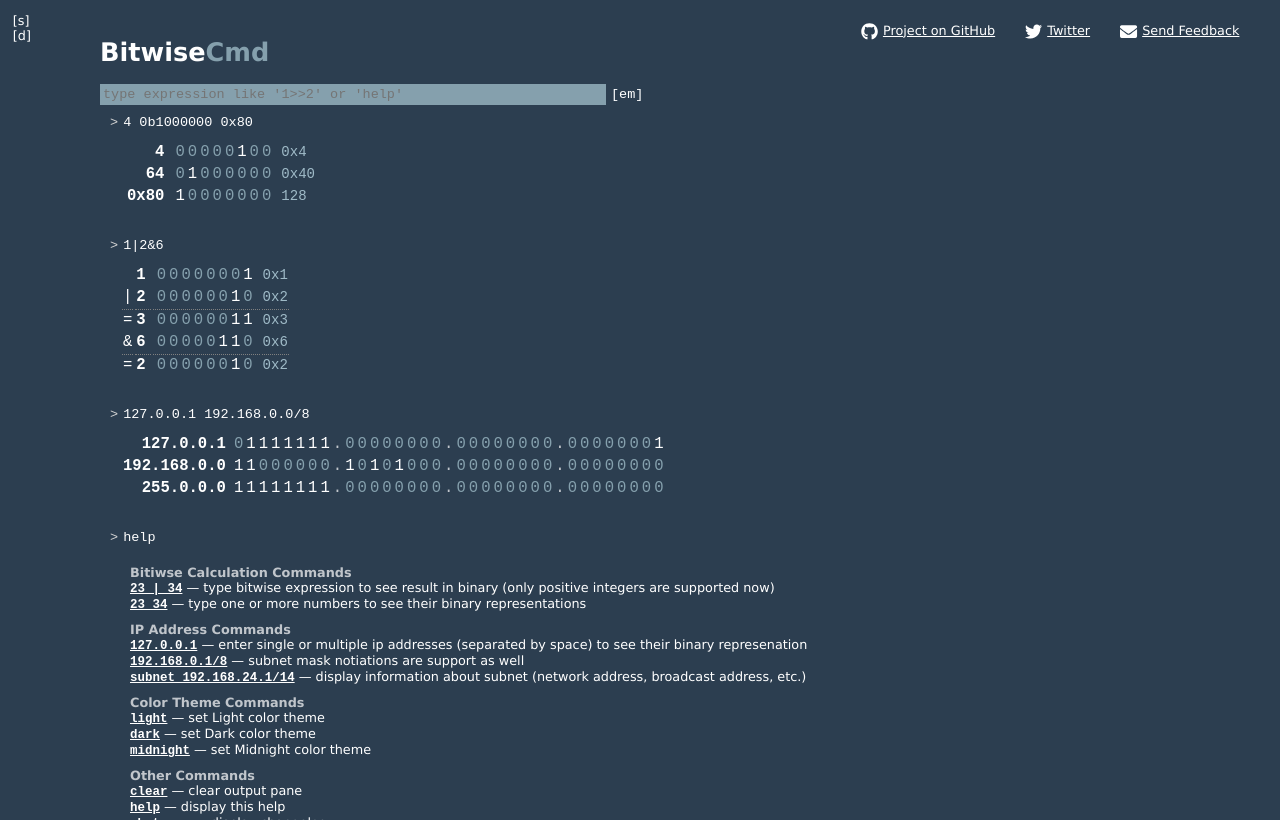
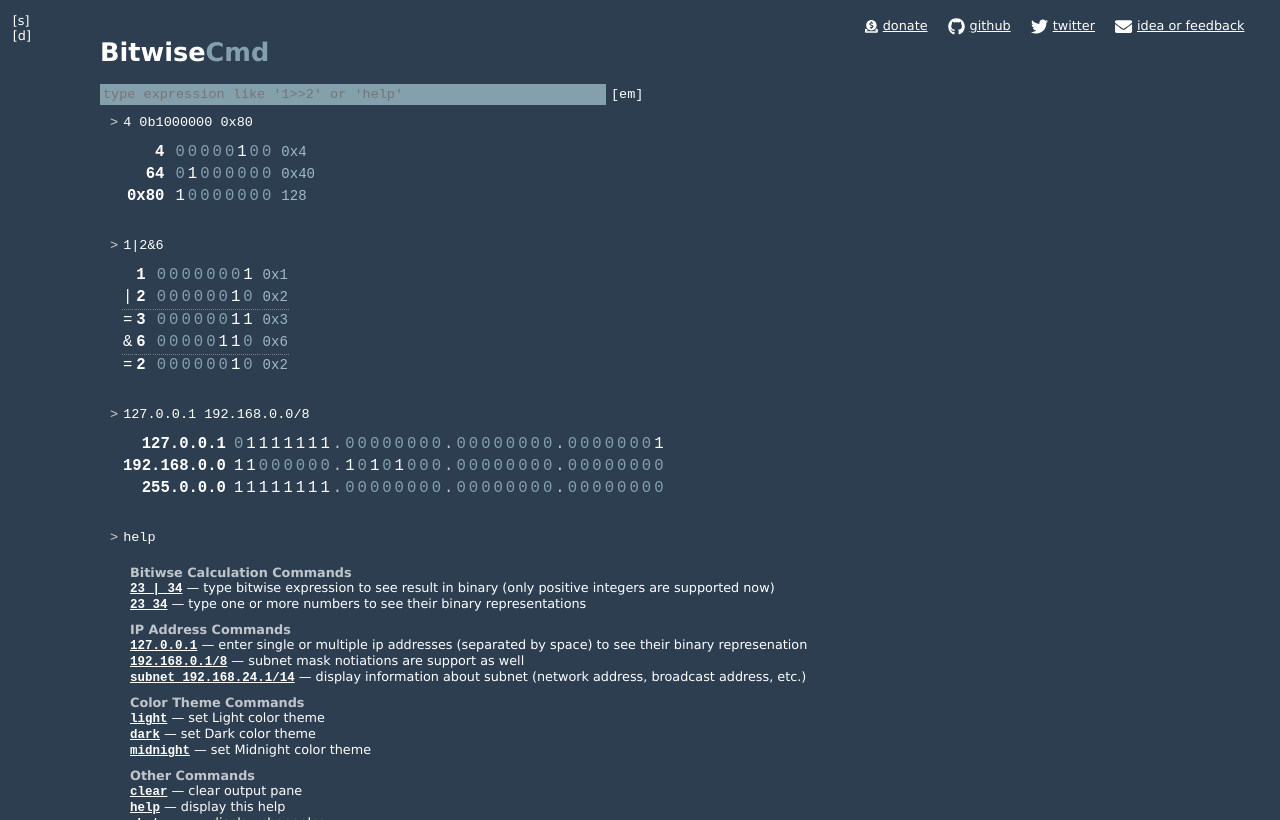
Before and after one commit to BorysLevytskyi/BitwiseCmd, a React (Create React App) app: page / in a window 1280 px wide. Built offline with nearby package versions, Linux system fonts and the light colour scheme.

Commit message:
Add donation button

```diff
--- a/public/analytics.js
+++ b/public/analytics.js
@@ -9,12 +9,12 @@
 
     if(disableAnalytics) {
         localStorage.setItem(key, "false");
-        console.log('Analytics tracking disabled.');
+        console.log('Analytics tracking disabled by local storage.');
         return;
     }
 
     if(window.location.host !== 'bitwisecmd.com' && !SEND_ANALYTICS_FOR_NON_PROD) {
-        console.log("Analytics not tracked. Non-prod host")
+        console.log("Analytics not tracked. Non-prod host. SEND_ANALYTICS_FOR_NON_PROD="+SEND_ANALYTICS_FOR_NON_PROD);
         return;
     }
 
--- a/src/core/components/CommandLink.tsx
+++ b/src/core/components/CommandLink.tsx
@@ -1,13 +1,22 @@
+import { IconDefinition } from '@fortawesome/fontawesome-svg-core';
+import { FontAwesomeIcon } from '@fortawesome/react-fontawesome';
 import React from 'react';
 import cmd from '../../shell/cmd';
 
 type CommandLinkProps = {
     command?:string;
     text:string;
+    icon?: IconDefinition
 }
 
-function CommandLink(props: CommandLinkProps) {
-    return <a href="javascript:void(0)" onClick={e => cmd.execute(props.command || props.text)}>{props.text}</a>
+function CommandLink({icon, command, text}: CommandLinkProps) {
+
+    const onClick = () => cmd.execute(command || text);
+
+    if(icon != null)
+        return <a href="javascript:void(0)" onClick={onClick}><FontAwesomeIcon icon={icon} className="icon" />{text}</a>;
+
+    return <a href="javascript:void(0)" onClick={onClick}>{text}</a>;
 }
 
 export default CommandLink;
--- a/src/shell/AppState.ts
+++ b/src/shell/AppState.ts
@@ -8,6 +8,7 @@ export type PersistedAppData = {
     version: number;
     debugMode: boolean | null;
     pageVisistsCount: number;
+    donationClicked: boolean
 }
 
 export type CommandResultView = {
@@ -30,6 +31,7 @@ export default class AppState {
     wasOldVersion: boolean;
     env: string;
     pageVisitsCount: number;
+    donationClicked: boolean;
 
     constructor(persistData : PersistedAppData, env: string) {
         this.commandResults = [];
@@ -42,6 +44,7 @@ export default class AppState {
         this.wasOldVersion = persistData.version != null && this.version > this.persistedVersion;
         this.debugMode = env !== 'prod' || persistData.debugMode === true;
         this.pageVisitsCount = persistData.pageVisistsCount || 0;
+        this.donationClicked = persistData.donationClicked;
     }
 
     addCommandResult(input : string, view : JSX.Element) {
@@ -84,13 +87,22 @@ export default class AppState {
         this.triggerChanged();
     }
 
+    onDonationClicked() : boolean{
+        if(this.donationClicked === true) return false;
+
+        this.donationClicked = true;
+        this.triggerChanged();
+        return true;
+    }
+
     getPersistData() : PersistedAppData {
         return {
             emphasizeBytes: this.emphasizeBytes,
             uiTheme: this.uiTheme,
             version: this.version,
             debugMode: this.debugMode,
-            pageVisistsCount: this.pageVisitsCount
+            pageVisistsCount: this.pageVisitsCount,
+            donationClicked: this.donationClicked
         }
     }
 };
--- a/src/shell/components/TopLinks.css
+++ b/src/shell/components/TopLinks.css
@@ -1,5 +1,5 @@
 
 .top-links { position: absolute; right: 2em; top: 1em; list-style-type: none; margin: 0 }
 .top-links li { float: left; }
-.top-links a { display: inline-block; padding: 10px 15px}
+.top-links a { display: inline-block; padding: 5px 10px}
 .top-links .icon { margin-right: 5px; vertical-align: middle; }
--- a/src/shell/components/TopLinks.tsx
+++ b/src/shell/components/TopLinks.tsx
@@ -1,19 +1,23 @@
 import React from 'react';
 import {FontAwesomeIcon} from '@fortawesome/react-fontawesome';
-import { faEnvelope } from "@fortawesome/free-solid-svg-icons";
+import { faEnvelope, faDonate } from "@fortawesome/free-solid-svg-icons";
 import { faTwitter, faGithub} from "@fortawesome/free-brands-svg-icons";
 import './TopLinks.css';
+import CommandLink from '../../core/components/CommandLink';
 
 function TopLinks() {
     return <ul className="top-links">
                 <li>
-                    <a href="https://github.com/BorisLevitskiy/BitwiseCmd"><FontAwesomeIcon className="icon" icon={faGithub} size="lg" />Project on GitHub</a>
+                    <CommandLink text="donate" icon={faDonate} />
                 </li>
                 <li>
-                    <a href="https://twitter.com/BitwiseCmd"><FontAwesomeIcon className="icon" icon={faTwitter} size="lg" /><span className="link-text">Twitter</span></a>
+                    <a href="https://github.com/BorisLevitskiy/BitwiseCmd"><FontAwesomeIcon className="icon" icon={faGithub} size="lg" />github</a>
                 </li>
                 <li>
-                    <a href="mailto:&#098;&#105;&#116;&#119;&#105;&#115;&#101;&#099;&#109;&#100;&#064;&#103;&#109;&#097;&#105;&#108;&#046;&#099;&#111;&#109;?subject=Feedback"><FontAwesomeIcon className="icon" icon={faEnvelope} size="lg" /><span className="link-text">Send Feedback</span></a>
+                    <a href="https://twitter.com/BitwiseCmd"><FontAwesomeIcon className="icon" icon={faTwitter} size="lg" /><span className="link-text">twitter</span></a>
+                </li>
+                <li>
+                    <a href="mailto:&#098;&#105;&#116;&#119;&#105;&#115;&#101;&#099;&#109;&#100;&#064;&#103;&#109;&#097;&#105;&#108;&#046;&#099;&#111;&#109;?subject=Feedback"><FontAwesomeIcon className="icon" icon={faEnvelope} size="lg" /><span className="link-text">idea or feedback</span></a>
                 </li>
     </ul>;
 }
--- a/src/shell/module.tsx
+++ b/src/shell/module.tsx
@@ -29,6 +29,18 @@ const shellModule = {
         cmd.command("-debug", (c: CommandInput) => {
             appState.toggleDebugMode();
             appState.addCommandResult(c.input, <TextResultView text={`Debug Mode: ${appState.debugMode}`}/>);
+        });
+
+        cmd.command("donate", (c:CommandInput) => {
+
+            if(appState.onDonationClicked()) {
+                sendAnalyticsEvent({eventCategory: "DonationButton", eventAction: "Clicked"})
+            }
+            else {
+                sendAnalyticsEvent({eventCategory: "DonationButton", eventAction: "ClickedAgain"})
+            }
+
+            appState.addCommandResult(c.input, <TextResultView text={`Thank you for your interest in donation. This feature is under constraction. I'll let you know when it will be done.`}/>);
         });
 
         cmd.command("track", (c:CommandInput) => {
```
